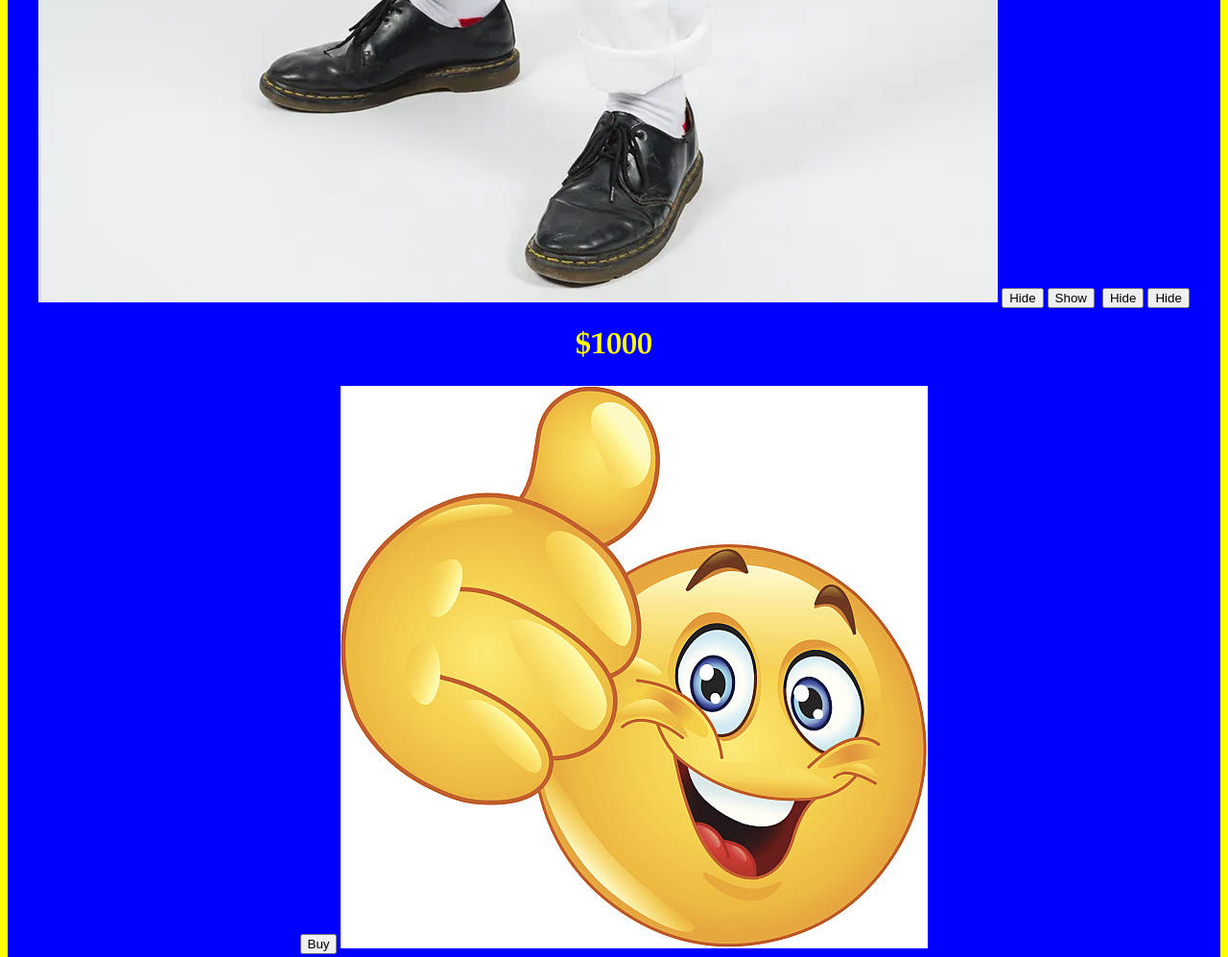
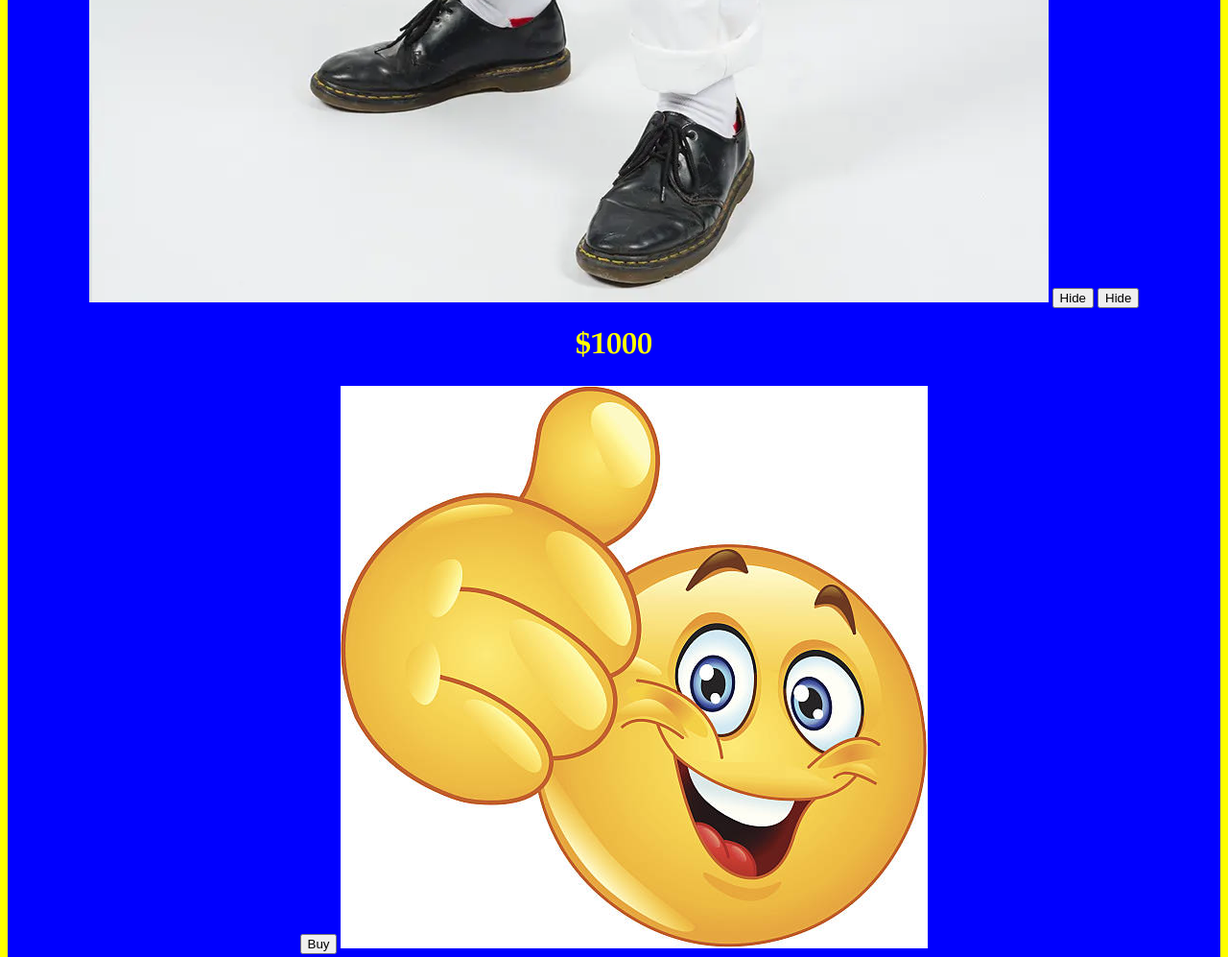
Before and after one commit to CadyDoust/CadyDoust.github.io, a plain HTML site: page second page.html in a window 1280 px wide. Shown: the part 2321-3318 px from the top of the page at 96% size. Drawn offline with Linux system fonts and the light colour scheme.

Commit message:
Update second page.html

```diff
--- a/second page.html
+++ b/second page.html
@@ -24,14 +24,10 @@ text-align:center;
 <h1> Welcome to the Pants Page! </h1>
 <h2> Here are pants to buy (very good) (very cheap) </h2>
 
- <img src="pants.webp">
-<img id="g pic" src="pants.webp">
-<button onlick="hide"> Hide </button>
-<button onlick="show pic"> Show </button>
-
- <img id="gpic' src="pants.webp">
- <button onclick="hidepic()">Hide</button>
- <button onclick="showpic()">Hide</button>
+<img src="pants.webp">
+<img id="gpic" src="pants.webp">
+<button onclick="hidepic()">Hide</button>
+<button onclick="showpic()">Hide</button>
 
 <script>
   function hidepic() {
```
